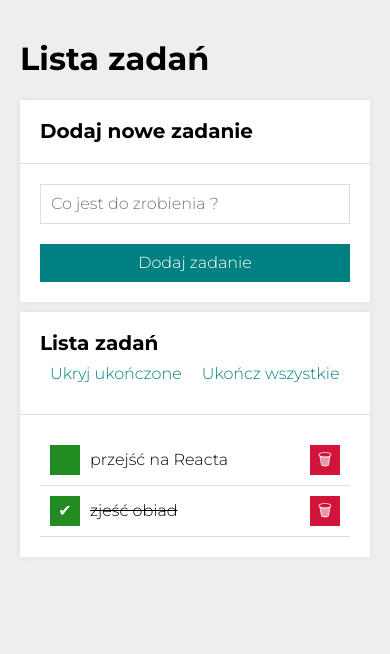
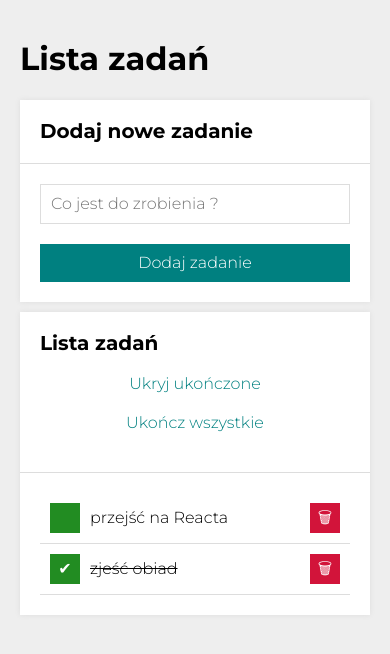
Before and after one commit to Marcin-Pankiewicz/todos-list-react, a React (Create React App) app: page / in a window 390 px wide. Shown: the top 654 px of the page. Built offline with nearby package versions, Linux system fonts and the light colour scheme.

Commit message:
added media quaries and flex for option buttons

```diff
--- a/src/ListButtons/style.css
+++ b/src/ListButtons/style.css
@@ -1,3 +1,17 @@
+.taskList_optionButtons {
+    display: flex;
+    justify-content: space-between;
+    padding: 20px;
+}
+
+@media(max-width: 767px) {
+    .taskList__optionButtons {
+        display: flex;
+        flex-direction: column;
+        padding: 10px;
+    }
+}
+
 .taskList__optionButton {
     font-size: medium;
     border: none;
@@ -22,5 +36,5 @@
 
 .taskList__optionButton--disabled:disabled {
     color: #ddd;
-    cursor:default;
+    cursor: default;
 }
--- a/src/Section/index.js
+++ b/src/Section/index.js
@@ -1,6 +1,6 @@
 import "./style.css";
 
-const Section = ({ title, body, extraHeaderSpan }) => (
+const Section = ({title, body, extraHeaderSpan}) => (
     <section className="section">
         <h2 className="section__header">{title} {extraHeaderSpan}</h2>
         <div className="section__body">
--- a/src/Section/style.css
+++ b/src/Section/style.css
@@ -21,9 +21,4 @@
     .section__header {
         flex-direction: column;
     }
-    .section__header--span {
-        display: flex;
-        flex-direction: column;
-        padding: 20px;
-    }
 }
--- a/src/Tasks/style.css
+++ b/src/Tasks/style.css
@@ -54,30 +54,3 @@
 .taskList__button--remove:active {
     background-color: hsl(348, 83%, 70%);
 }
-
-.taskList__optionButton {
-    font-size: medium;
-    border: none;
-    color: teal;
-    background: white;
-    cursor: pointer;
-}
-
-@media(max-width: 767px) {
-    .taskList__optionButton {
-        padding: 10px;
-    }
-}
-
-.taskList__optionButton:hover {
-    color: hsl(180, 100%, 35%);
-}
-
-.taskList__item--hidden {
-    display: none;
-}
-
-.taskList__optionButton--disabled:disabled {
-    color: #ddd;
-    cursor:default;
-}
```
